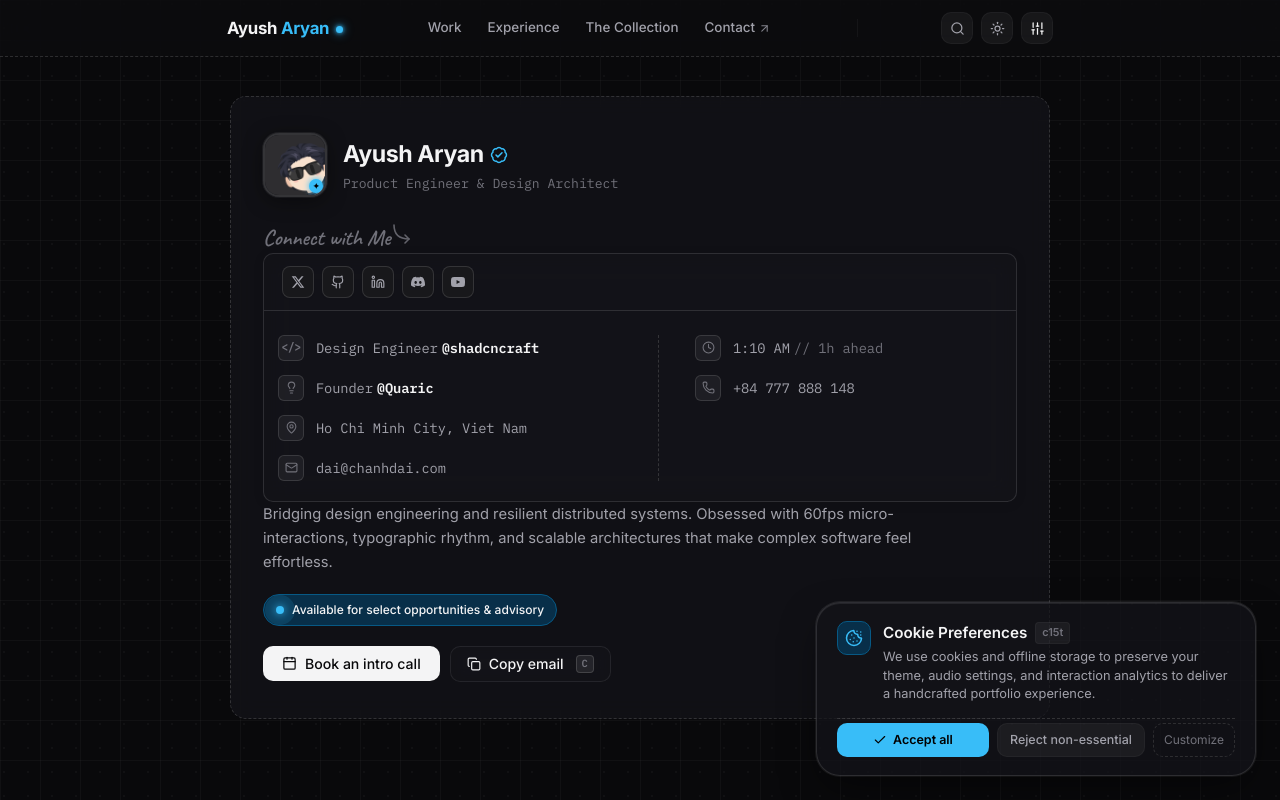
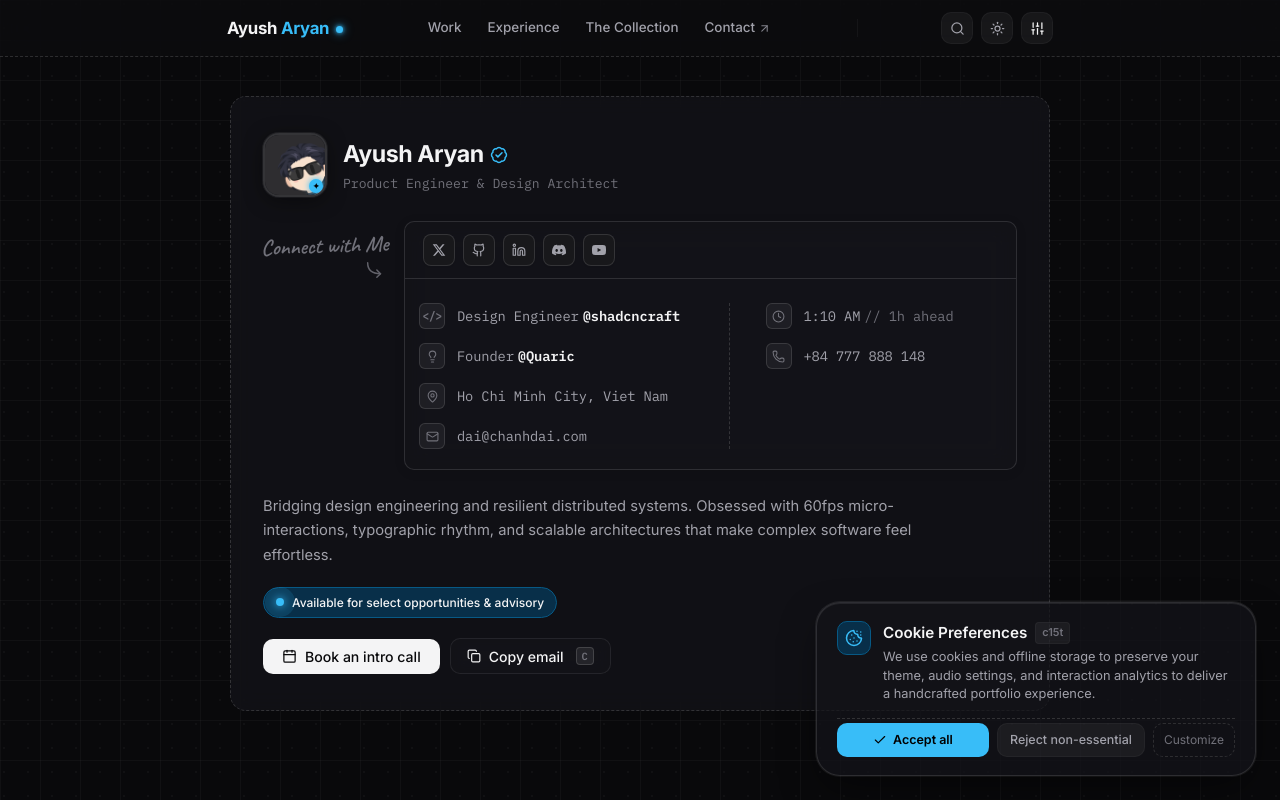
Before and after one commit to ayusharyaneth/Ayush, a React (Vite) app: page / in a window 1280 px wide. Shown: the top 800 px of the page. Built offline with nearby package versions, Linux system fonts and the light colour scheme.

Commit message:
Auto sync portfolio: 2026-10-13 22:10:27

```diff
--- a/src/components/HeroSection.jsx
+++ b/src/components/HeroSection.jsx
@@ -215,13 +215,14 @@ export default function HeroSection({ personal, onCopyEmail, onBookCall }) {
             </div>
           </div>
 
-          {/* Outside "Connect with Me" Handwritten Header */}
-          <div className="chanh-connect-header">
-            <div className="chanh-connect-tag">
+          {/* Chanh Layout Container: Outside "Connect with Me" on Left + The Main Box */}
+          <div className="chanh-layout-container">
+            {/* Outside Aside on the Left: "Connect with Me ⤷" */}
+            <div className="chanh-aside-follow">
               <span className="chanh-connect-text">Connect with Me</span>
               <svg
-                width="24"
-                height="24"
+                width="22"
+                height="22"
                 viewBox="0 0 24 24"
                 fill="none"
                 stroke="currentColor"
@@ -231,17 +232,16 @@ export default function HeroSection({ personal, onCopyEmail, onBookCall }) {
                 className="chanh-connect-arrow"
                 aria-hidden="true"
               >
-                <path d="M 4 4 C 4 14, 10 18, 19 18" />
-                <path d="M 15 14 L 19 18 L 15 22" />
+                <path d="M 4 4 C 4 13, 10 16, 18 16" />
+                <path d="M 14 12 L 18 16 L 14 20" />
               </svg>
             </div>
-          </div>
 
-          {/* Chanh Dai Signature Hero Block */}
-          <div className="chanh-hero-wrapper">
-            {/* Top Social Row - Clean, clear background */}
-            <div className="chanh-top-strip">
-              <div className="chanh-social-row">
+            {/* Chanh Dai Signature Hero Box */}
+            <div className="chanh-hero-wrapper">
+              {/* Top Social Row - Clean, clear background */}
+              <div className="chanh-top-strip">
+                <div className="chanh-social-row">
                 {socialLinks.map((item) => {
                   const Icon = item.icon;
                   return (
@@ -352,6 +352,7 @@ export default function HeroSection({ personal, onCopyEmail, onBookCall }) {
               </div>
             </div>
           </div>
+        </div>
 
           {/* Bio Paragraph */}
           <p
```
